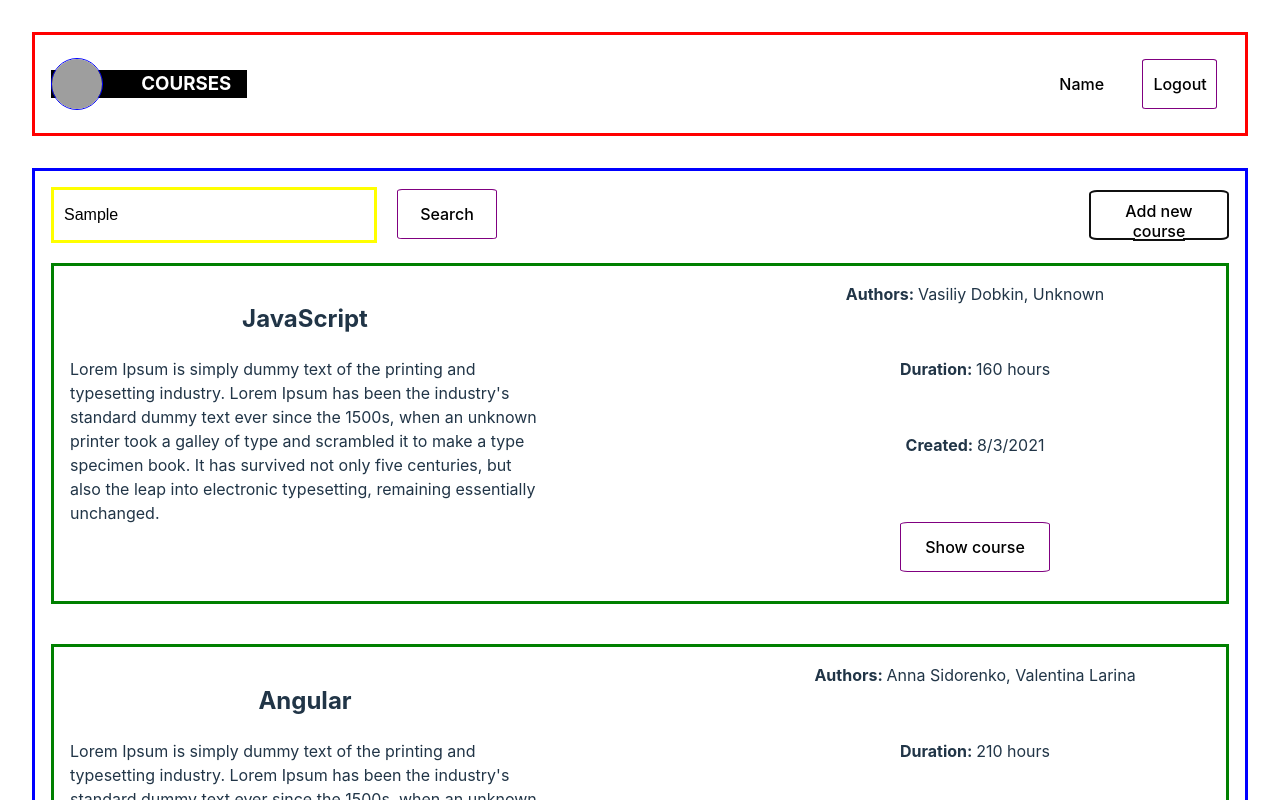
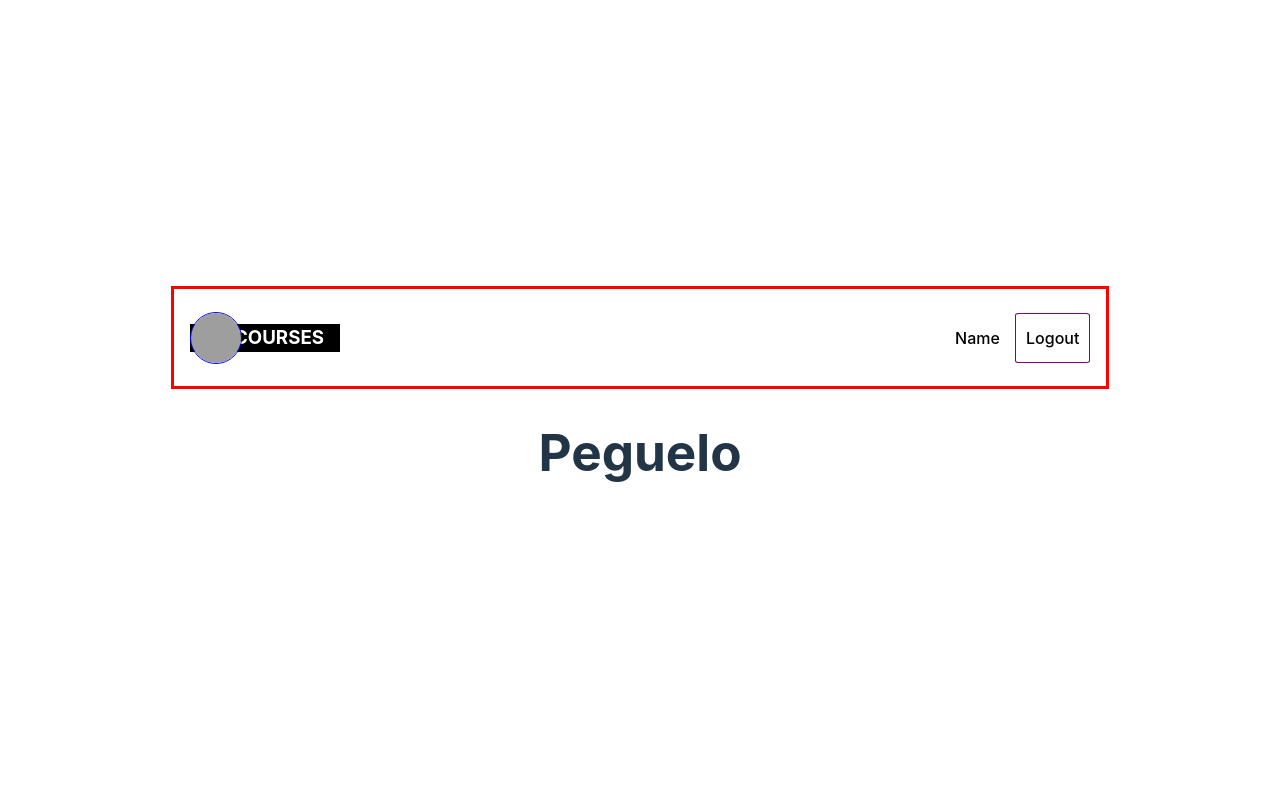
Before and after one commit to caoh29/epam, a React (Vite) app in the folder react/HT_1/courses-app/: page / in a window 1280 px wide. Both pictures are taken after typing "Sample" into the empty fields and a click on the button "Add new course". Shown: the top 800 px of the page. Built offline with nearby package versions, Linux system fonts and the light colour scheme; grey boxes are pictures that could not be loaded.

Commit message:
Creating app state

```diff
--- a/react/HT_1/courses-app/src/App.jsx
+++ b/react/HT_1/courses-app/src/App.jsx
@@ -1,12 +1,25 @@
 import './App.css'
 import Courses from './components/Courses/Courses';
 import Header from './components/Header/Header';
+import CreateCourse from './components/CreateCourse/CreateCourse';
+import { useState } from 'react';
 
 function App() {
+
+  const [showCreateCourse, setShowCreateCourse] = useState(false);
+
+  const AddNewCourseHandler =() => {
+    setShowCreateCourse(true);
+  }
+
   return (
     <div className="App">
       <Header/>
-      <Courses/>
+      {showCreateCourse ? (
+        <CreateCourse />
+      ) : (
+        <Courses onAddNewCourseClick={AddNewCourseHandler} />
+      )}
     </div>
   )
 }
--- a/react/HT_1/courses-app/src/components/Courses/Courses.jsx
+++ b/react/HT_1/courses-app/src/components/Courses/Courses.jsx
@@ -27,7 +27,7 @@ function Courses (props) {
         <CoursesContainer>
             <CoursesNavContainer>
                 <SearchBar setCourses={setCourses}/>
-                <Button width="140px" margin="0 0 0 auto">Add new course</Button>
+                <Button width="140px" margin="0 0 0 auto" onClick={props.onAddNewCourseClick}>Add new course</Button>
             </CoursesNavContainer>
             {courses.map((course) => {
                 return <CourseCard key={course.id} id={course.id} title={course.title} description={course.description} authors={course.authors} duration={course.duration} creation={course.creationDate}/>
--- a/react/HT_1/courses-app/src/components/CreateCourse/CreateCourse.jsx
+++ b/react/HT_1/courses-app/src/components/CreateCourse/CreateCourse.jsx
@@ -0,0 +1,30 @@
+// import styled from "styled-components";
+// import CourseCard from "./components/CourseCard/CourseCard";
+// import constants from "../../constants";
+// import SearchBar from "./components/SearchBar/SearchBar";
+// import Button from "../../common/Button/Button";
+// import { useState } from "react";
+
+
+// const CoursesContainer = styled.div`
+//     display: flex;
+//     flex-direction: column;
+//     border: 3px solid blue;
+//     padding: 1rem;
+//     margin-top: 2rem;
+// `;
+
+// const CoursesNavContainer = styled.div`
+//     display: flex;
+//     flex-wrap: nowrap;
+// `;
+
+function CreateCourse (props) {
+
+    return (
+        <h1>Peguelo</h1>
+    );
+}
+
+
+export default CreateCourse;
```
